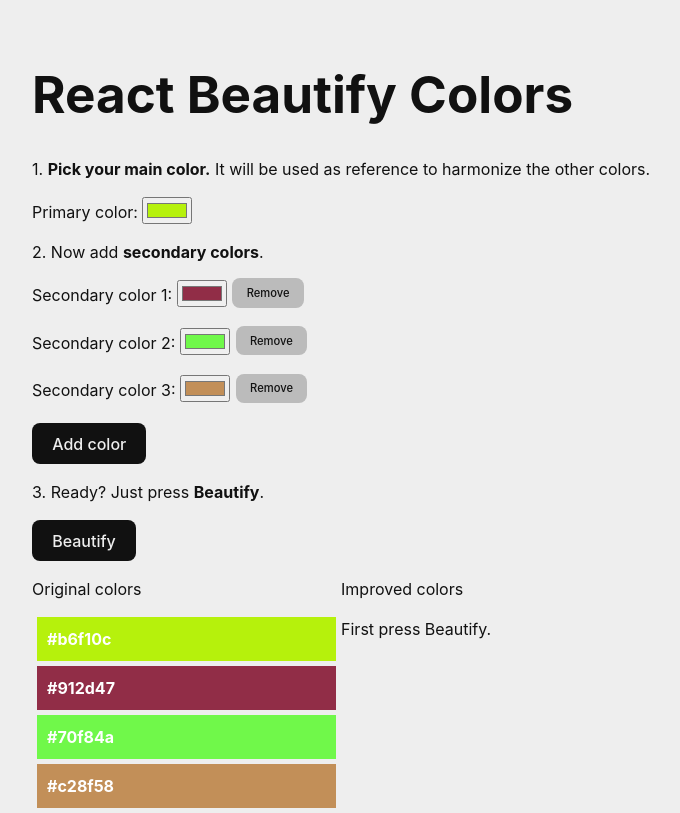
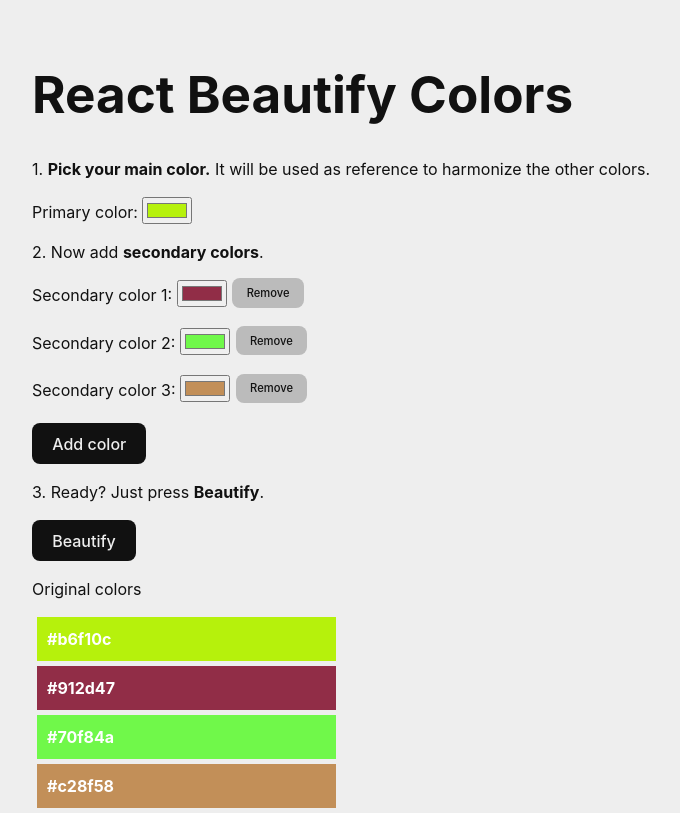
Before and after one commit to GhitaB/react-beautify-colors, a React (Vite) app: page / in a window 1280 px wide. Shown: the whole page, without its empty margins (0-680 px from the left). Built offline with nearby package versions, Linux system fonts and the light colour scheme.

Commit message:
Invalidate improved colors when original colors are changing, before user clicks Beautify.

```diff
--- a/src/App.jsx
+++ b/src/App.jsx
@@ -18,6 +18,10 @@ function App() {
     setColorsIndex(colorsIndex + 1);
   };
 
+  const invalidateImprovedColors = () => {
+    setImprovedColors([]);
+  };
+
   const removeColor = (id) => {
     setColors((prevItems) => prevItems.filter((color) => color.id !== id));
   };
@@ -35,6 +39,7 @@ function App() {
       };
 
       setColors(updated_colors);
+      invalidateImprovedColors();
     }
   };
 
@@ -86,10 +91,12 @@ function App() {
             <p>Original colors</p>
             <ColorsList {...colors} />
           </div>
-          <div className="col-right">
-            <p>Improved colors</p>
-            <ColorsList {...improvedColors} />
-          </div>
+          {improvedColors.length > 0 && (
+            <div className="col-right">
+              <p>Improved colors</p>
+              <ColorsList {...improvedColors} />
+            </div>
+          )}
         </div>
       </div>
     </>
```
